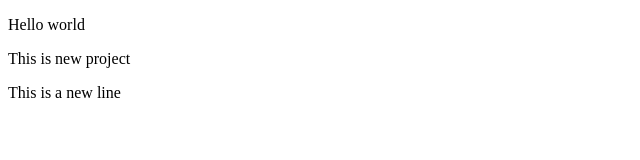
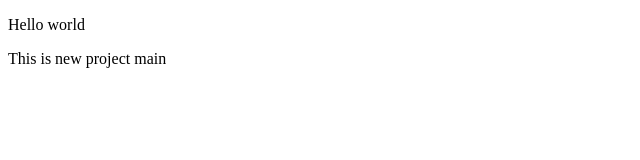
Before and after one commit to arbab-tanveer/Practice-, a plain HTML site: page index.html in a window 1280 px wide. Shown: the whole page, without its empty margins (0-640 px from the left). Drawn offline with Linux system fonts and the light colour scheme.

Commit message:
New line

```diff
--- a/index.html
+++ b/index.html
@@ -7,7 +7,6 @@
 </head>
 <body>
     <p>Hello world</p>
-    <p>This is new project</p>
-    <p>This is a new line</p>
+    <p>This is new project main</p>
 </body>
 </html>
```
